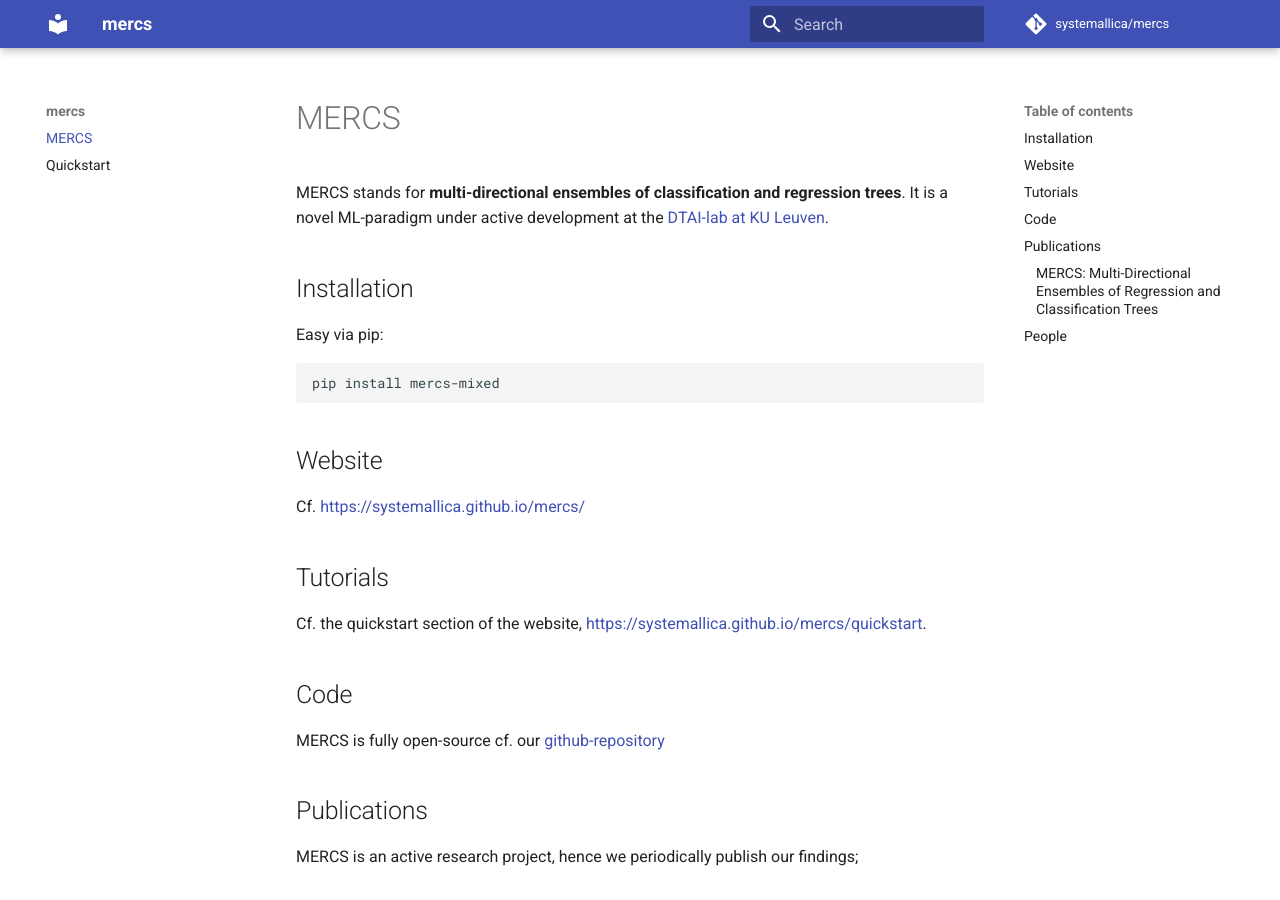
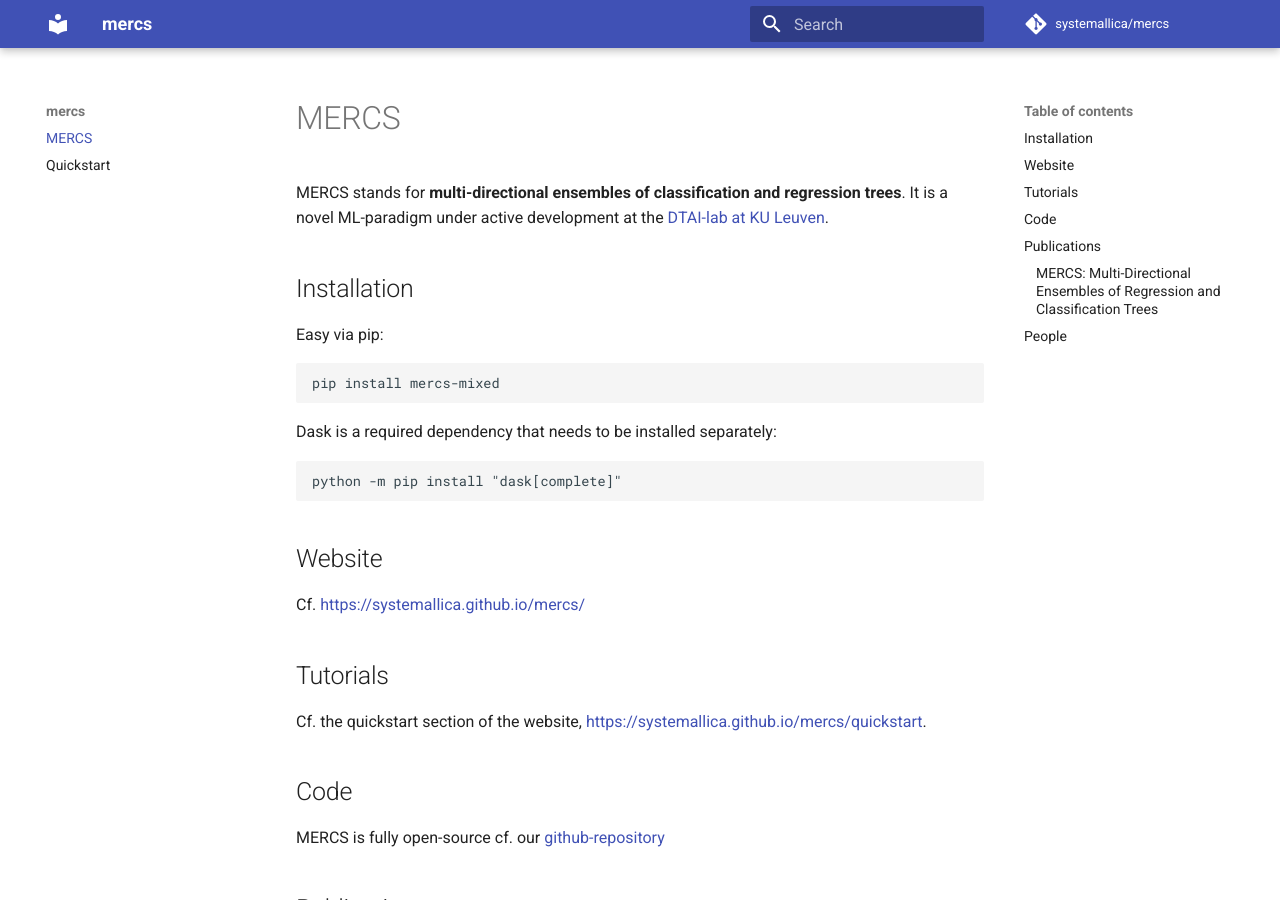
Before and after one commit to eliavw/mercs, an MkDocs documentation site: the page built from docs/index.md, in a window 1280 px wide and 900 px high. Built offline with MkDocs 1.6.1 and Material for MkDocs 9.7.7, drawn with Linux system fonts in a browser that asks for light colours; comment, search, counter and statistics services are not loaded.

````diff
--- a/docs/index.md
+++ b/docs/index.md
@@ -8,6 +8,11 @@ Easy via pip:
 
 ```
 pip install mercs-mixed
+```
+
+Dask is a required dependency that needs to be installed separately:
+```
+python -m pip install "dask[complete]"
 ```
 
 ## Website
````
Also changed, not shown: README.md (+5 -0 lines).
